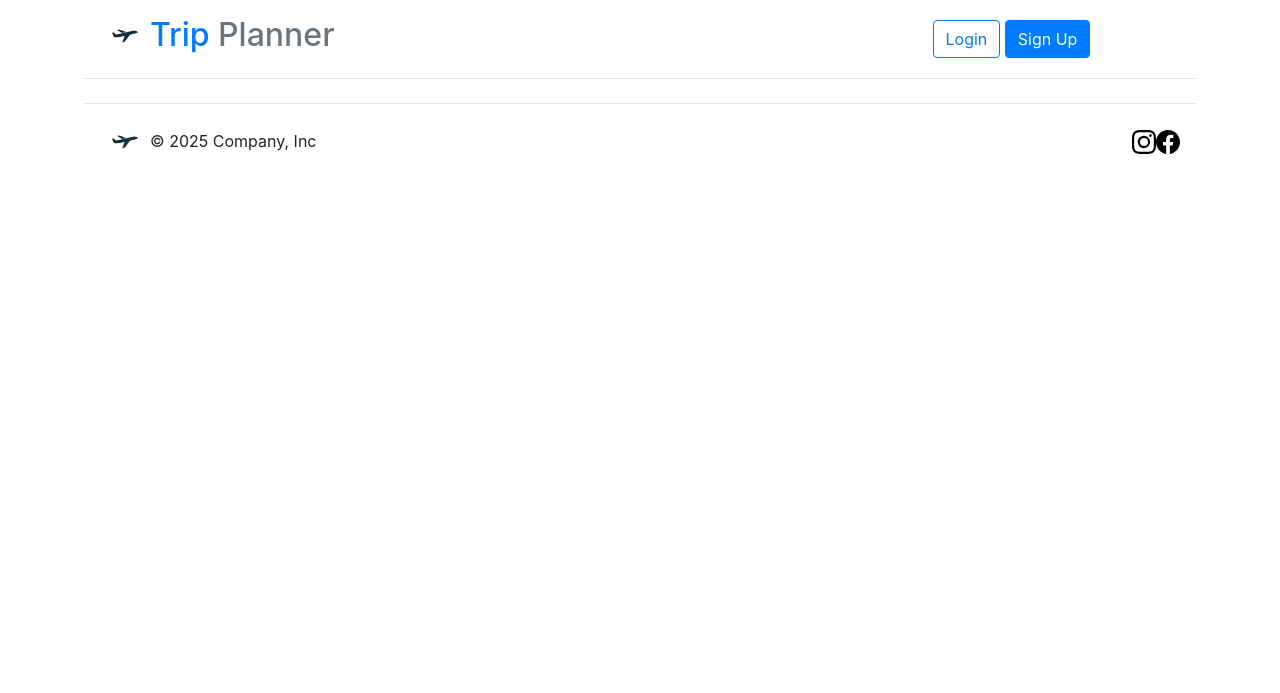
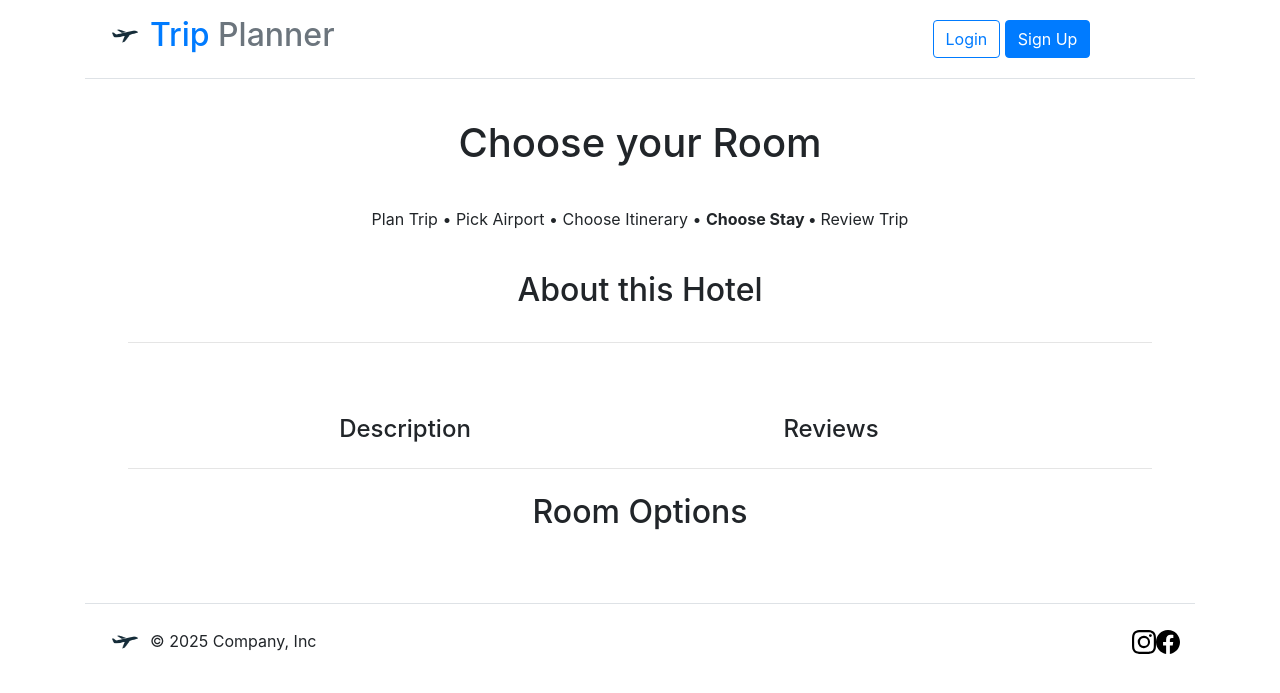
Before and after one commit to tristanm71/Travel-Booking-Project, a Python web app: template templates/room.html in a window 1280 px wide. Shown: the top 693 px of the page. Run offline with Jinja, Linux system fonts and the light colour scheme; the template is opened without the code that fills it, so the values that code supplies are empty; some libraries are stand-ins or nearby versions.

Commit message:
Finish room selection. Start on trip review and booking

```diff
--- a/static/css/styles.css
+++ b/static/css/styles.css
@@ -85,3 +85,23 @@
 .box:hover .hotel-name {
     text-decoration: underline;
 }
+
+.hotel-pictures {
+    display: flex;
+    justify-content: center;
+}
+
+.rooms {
+    display: flex;
+    flex-flow: row wrap;
+    gap: 2rem;
+}
+
+.room {
+    border: 1px solid black;
+    border-radius: 5px;
+    min-height: 250px;
+    min-width: 200px;
+    max-width: 300px;
+    padding: .5rem;
+}
--- /dev/null
+++ b/templates/review.html
@@ -0,0 +1,4 @@
+{% extends 'base.html' %}
+{% block content %}
+
+{% endblock %}
--- a/templates/room.html
+++ b/templates/room.html
@@ -1,3 +1,124 @@
 {% extends 'base.html' %}
 {% block content %}
+<div class="px-4 pt-3 pb-3 my-3 text-center">
+    <h1 class="fw-bold text-body-emphasis">
+        Choose your Room
+    </h1>
+</div>
+<div class="mb-4 text-center">
+    <p class="">Plan Trip &bull; Pick Airport &bull; Choose Itinerary &bull; <strong>Choose Stay &bull;</strong> Review
+        Trip</p>
+</div>
+<div class="px-4 pt-3 my-3">
+    <h2 class="fw-bold text-body-emphasis text-center">
+        About this Hotel
+    </h2>
+</div>
+<div class="hotel-pictures mb-3">
+    <div id="carousel_1" class="carousel slide">
+        <div class="carousel-inner">
+            {% for photo in hotel_information["photos"] %}
+            {% if loop.index == 1 %}
+            <div class="carousel-item active">
+                <img src="{{photo}}" class="d-block w-100" alt="..." style="min-height: 350px; min-width: 400px; max-width: 450px; max-height: 350px;">
+            </div>
+            {% else %}
+            <div class="carousel-item">
+                <img src="{{ photo }}" class="d-block w-100" alt="..." style="min-height: 350px; min-width: 400px; max-width: 450px; max-height: 350px;">
+            </div>
+            {% endif %}
+            {% endfor %}
+        </div>
+        <button class="carousel-control-prev" type="button" data-bs-target="#carousel_1" data-bs-slide="prev">
+            <span class="carousel-control-prev-icon" aria-hidden="true"></span>
+            <span class="visually-hidden">Previous</span>
+        </button>
+        <button class="carousel-control-next" type="button" data-bs-target="#carousel_1" data-bs-slide="next">
+            <span class="carousel-control-next-icon" aria-hidden="true"></span>
+            <span class="visually-hidden">Next</span>
+        </button>
+    </div>
+</div>
+<div">
+    <hr style="width: 80%; margin: 0 auto;">
+</div>
+<div class=" container px-5 mx-5 justify-content-center">
+    <div class="row px-5 mx-5 pt-3 my-3">
+        <div class="col">
+            <h3 class="fw-bold text-body-emphasis">
+            {{ hotel_information["name"] }}
+            </h3>
+        </div>
+    </div>
+    <div class="row px-5 mx-5 pt-3 my-3">
+        <div class="col">
+            <h4 class="fw-bold text-body-emphasis text-center">
+            Description
+            </h4>
+            <div>
+                {{ hotel_information["description"] | safe }}
+            </div>
+        </div>
+        <div class="col">
+            <h4 class="fw-bold text-body-emphasis text-center">
+            Reviews
+            </h4>
+            {% for review in hotel_information["reviews"] %}
+            <div>
+                <p class="pb-0 mb-0"><strong>{{ review["name"] }}</strong>: {{ review["rating"] }}/ 10</p>
+                <p>{{ review["description"] }}</p>
+            </div>
+            {% endfor %}
+        </div>
+    </div>
+</div>
+<div">
+    <hr style="width: 80%; margin: 0 auto;">
+</div>
+<div class="px-5 mx-5 mb-5 mt-4 justify-content-center">
+    <h2 class="fw-bold text-body-emphasis text-center">
+        Room Options
+    </h2>
+    <div class="rooms px-5 mt-4 mx-5 justify-content-center">
+        {% for room in room_list %}
+        <a href="" class="box">
+        <div class="room">
+            <div id="corousel_{{loop.index}}" class="carousel slide mb-2">
+                <div class="carousel-inner">
+                    {% for photo in room["photos"] %}
+                    {% if loop.index == 1 %}
+                    <div class="carousel-item active">
+                        <img src="{{photo}}" class="d-block w-100" alt="..." width="200px" height="200px">
+                    </div>
+                    {% else %}
+                    <div class="carousel-item">
+                        <img src="{{ photo }}" class="d-block w-100" alt="..." width="200px" height="200px">
+                    </div>
+                    {% endif %}
+                    {% endfor %}
+                </div>
+                <button class="carousel-control-prev" type="button" data-bs-target="#corousel_{{loop.index}}"
+                    data-bs-slide="prev">
+                    <span class="carousel-control-prev-icon" aria-hidden="true"></span>
+                    <span class="visually-hidden">Previous</span>
+                </button>
+                <button class="carousel-control-next" type="button" data-bs-target="#corousel_{{loop.index}}"
+                    data-bs-slide="next">
+                    <span class="carousel-control-next-icon" aria-hidden="true"></span>
+                    <span class="visually-hidden">Next</span>
+                </button>
+            </div>
+            <div>
+                <h5 class="hotel-name">
+                    {{ room["name"] }}
+                </h5>
+            </div>
+            <div>
+                {{ room["description"] | safe}}
+            </div>
+        </div>
+        </a>
+        {% endfor %}
+    </div>
+</div>
 {% endblock %}
```
Also changed, not shown: main.py (+33 -2 lines).
